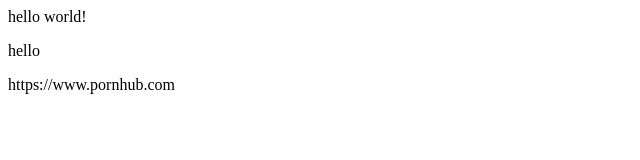
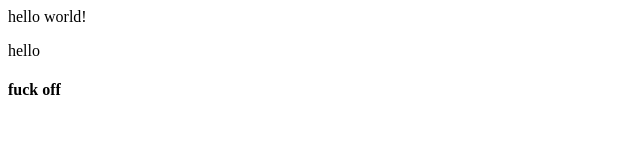
Before and after one commit to Promtheos/cs50x-iran, a plain HTML site: page index.html in a window 1280 px wide. Shown: the whole page, without its empty margins (0-640 px from the left). Drawn offline with Linux system fonts and the light colour scheme.

Commit message:
deleting a tag and added h4 tag

```diff
--- a/index.html
+++ b/index.html
@@ -9,6 +9,6 @@
 <body>
   hello world!
   <p>hello</p>
-  <p><a>https://www.pornhub.com</a></p>
+  <h4>fuck off</h4>
 </body>
 </html>
```
